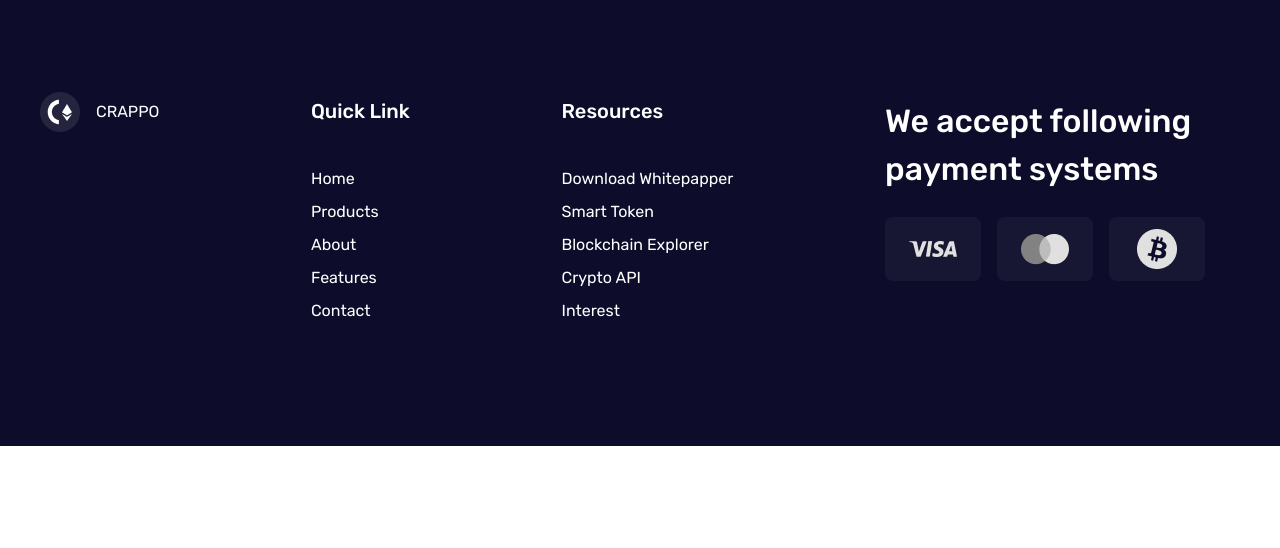
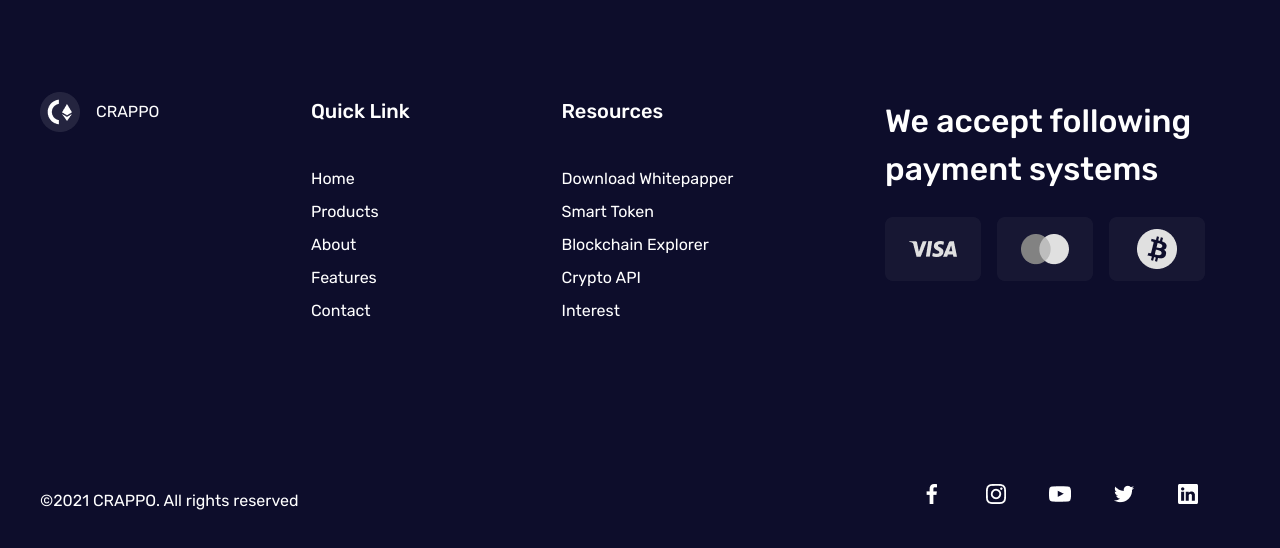
Before and after one commit to AlexBogd1/crappo-website, a website: page index.html in a window 1280 px wide. Shown: the part 1799-2347 px from the top of the page. Before the commit the page ends 2245 px from the top, so only its background shows below. Drawn offline with Linux system fonts and the light colour scheme.

Commit message:
Add soc-lincs section to footer

```diff
--- a/index.html
+++ b/index.html
@@ -136,7 +136,18 @@
                     </div>
                 </div>
             </div>
-            <div class="section-footer-soc-links"></div>
+            <div class="section-footer-soc-links">
+                <p>©2021 CRAPPO. All rights reserved</p>
+                <div class="section-footer-soc-links-items">
+                    <ul class="section-footer-soc-links-items-ul">
+                        <li><a href="#"><img src="pictures/facebook.png" alt="facebook"></a></li>
+                        <li><a href="#"><img src="pictures/instagram.png" alt="instagram"></a></li>
+                        <li><a href="#"><img src="pictures/youtube.png" alt="youtube"></a></li>
+                        <li><a href="#"><img src="pictures/twitter.png" alt="twitter"></a></li>
+                        <li><a href="#"><img src="pictures/linkedin.png" alt="linkedin"></a></li>
+                    </ul>
+                </div>
+            </div>
         </footer>
     </section>
     <!--/footer-->
--- a/scss/style.scss
+++ b/scss/style.scss
@@ -159,6 +159,7 @@ body {
     &-logo {
       display: flex;
       align-items: center;
+      justify-content: space-between;
       height: 30px;
       margin-bottom: 10px;
       img{
@@ -177,6 +178,7 @@ body {
       &-list{
         display: flex;
         flex-direction: column;
+        justify-content: space-between;
         align-items: flex-start;
         &-ul{
           padding: 0px;
@@ -234,5 +236,35 @@ body {
     }
 
   }
+
+  &-soc-links {
+    display: flex;
+    justify-content: space-between;
+    align-items: center;
+    text-align: center;
+    flex-wrap: wrap;
+    margin-top: 120px;
+
+
+    &-items {
+      display: flex;
+      flex-wrap: wrap;
+      align-items: center;
+      justify-content: center;
+      &-ul {
+        display: flex;
+
+        li {
+          list-style: none;
+          margin-right: 40px;
+          margin-bottom: 5px;
+          a {
+            text-decoration: none;
+            color: white;
+          }
+        }
+      }
+    }
+  }
 }
 //--/Futer
```
Also changed, not shown: css/style.css, pictures/facebook.png (added), pictures/instagram.png (added), pictures/linkedin.png (added), pictures/twitter.png (added), pictures/youtube.png (added).
